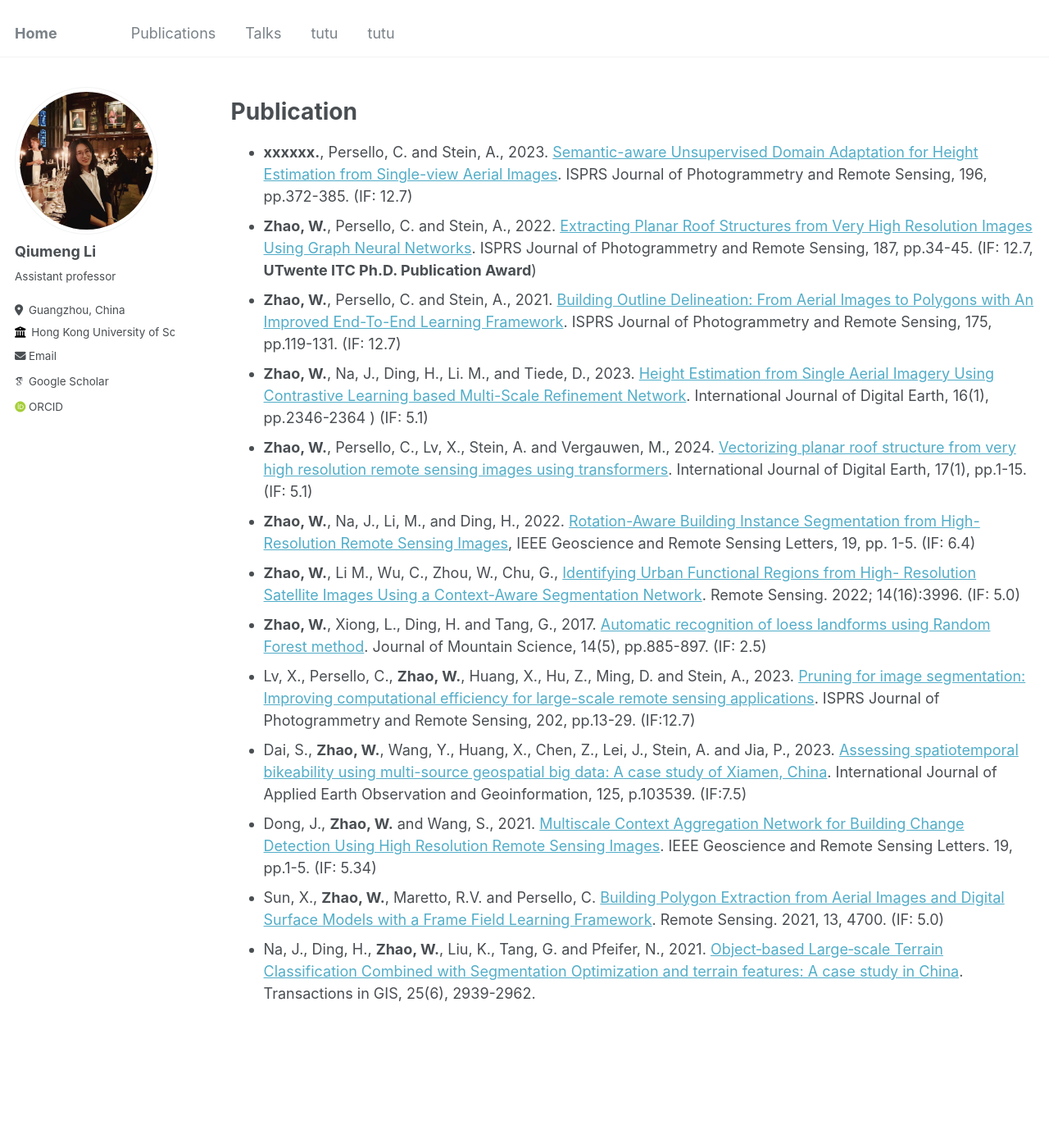
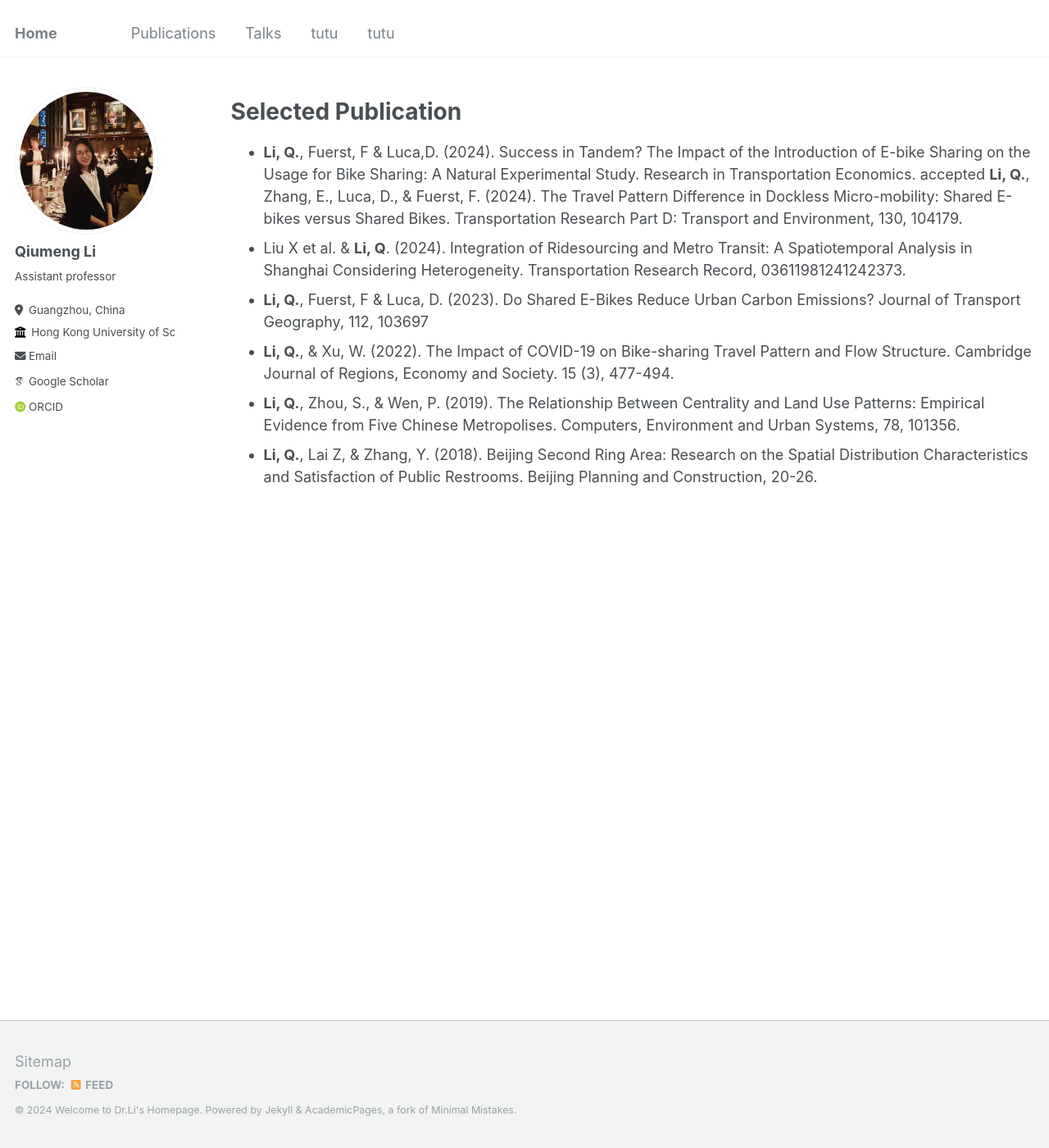
Before and after one commit to qiumengl/qiumengl.github.io, a Jekyll site: the page built from _pages/publications.md, in a window 1280 px wide and 1400 px high. Shown: the whole window at 82% size. Built offline with Jekyll 4.4.1, drawn with Linux system fonts in a browser that asks for light colours; some web fonts are replaced.

Commit message:
Update publications.md

```diff
--- a/_pages/publications.md
+++ b/_pages/publications.md
@@ -4,23 +4,16 @@ permalink: /publications/
 author_profile: true
 ---
 {% include base_path %}
-Publication
+Selected Publication
 ======
 
 <!-- 2024
 ----- -->
 
-
-* **xxxxxx.**, Persello, C. and Stein, A., 2023. [Semantic-aware Unsupervised Domain Adaptation for Height Estimation from Single-view Aerial Images](https://www.sciencedirect.com/science/article/pii/S0924271623000096). ISPRS Journal of Photogrammetry and Remote Sensing, 196, pp.372-385. (IF: 12.7)
-* **Zhao, W.**, Persello, C. and Stein, A., 2022. [Extracting Planar Roof Structures from Very High Resolution Images Using Graph Neural Networks](https://www.sciencedirect.com/science/article/pii/S092427162200065X). ISPRS Journal of Photogrammetry and Remote Sensing, 187, pp.34-45. (IF: 12.7, **UTwente ITC Ph.D. Publication Award**)
-* **Zhao, W.**, Persello, C. and Stein, A., 2021. [Building Outline Delineation: From Aerial Images to Polygons with An Improved End-To-End Learning Framework](https://www.sciencedirect.com/science/article/pii/S0924271621000551). ISPRS Journal of Photogrammetry and Remote Sensing, 175, pp.119-131. (IF: 12.7)
-* **Zhao, W.**, Na, J., Ding, H., Li. M., and Tiede, D., 2023. [Height Estimation from Single Aerial Imagery Using Contrastive Learning based Multi-Scale Refinement Network](https://www.tandfonline.com/doi/full/10.1080/17538947.2023.2225881). International Journal of Digital Earth, 16(1), pp.2346-2364 ) (IF: 5.1)
-* **Zhao, W.**, Persello, C., Lv, X., Stein, A. and Vergauwen, M., 2024. [Vectorizing planar roof structure from very high resolution remote sensing images using transformers](https://www.tandfonline.com/doi/full/10.1080/17538947.2023.2292637). International Journal of Digital Earth, 17(1), pp.1-15. (IF: 5.1)
-* **Zhao, W.**, Na, J., Li, M., and Ding, H., 2022. [Rotation-Aware Building Instance Segmentation from High-Resolution Remote Sensing Images](https://ieeexplore.ieee.org/document/9858186), IEEE Geoscience and Remote Sensing Letters, 19, pp. 1-5. (IF: 6.4)
-* **Zhao, W.**, Li M., Wu, C., Zhou, W., Chu, G., [Identifying Urban Functional Regions from High- Resolution Satellite Images Using a Context-Aware Segmentation Network](https://www.mdpi.com/2072-4292/14/16/3996). Remote Sensing. 2022; 14(16):3996. (IF: 5.0)
-* **Zhao, W.**, Xiong, L., Ding, H. and Tang, G., 2017. [Automatic recognition of loess landforms using Random Forest method](https://link.springer.com/article/10.1007/s11629-016-4320-9). Journal of Mountain Science, 14(5), pp.885-897. (IF: 2.5)
-* Lv, X., Persello, C., **Zhao, W.**, Huang, X., Hu, Z., Ming, D. and Stein, A., 2023. [Pruning for image segmentation: Improving computational efficiency for large-scale remote sensing applications](https://www.sciencedirect.com/science/article/pii/S0924271623001417). ISPRS Journal of Photogrammetry and Remote Sensing, 202, pp.13-29. (IF:12.7)
-* Dai, S., **Zhao, W.**, Wang, Y., Huang, X., Chen, Z., Lei, J., Stein, A. and Jia, P., 2023. [Assessing spatiotemporal bikeability using multi-source geospatial big data: A case study of Xiamen, China](https://www.sciencedirect.com/science/article/pii/S1569843223003631). International Journal of Applied Earth Observation and Geoinformation, 125, p.103539. (IF:7.5)
-* Dong, J., **Zhao, W.** and Wang, S., 2021. [Multiscale Context Aggregation Network for Building Change Detection Using High Resolution Remote Sensing Images](https://ieeexplore.ieee.org/document/9578997). IEEE Geoscience and Remote Sensing Letters. 19, pp.1-5. (IF: 5.34)
-* Sun, X., **Zhao, W.**, Maretto, R.V. and Persello, C. [Building Polygon Extraction from Aerial Images and Digital Surface Models with a Frame Field Learning Framework](https://www.mdpi.com/2072-4292/13/22/4700). Remote Sensing. 2021, 13, 4700. (IF: 5.0)
-* Na, J., Ding, H., **Zhao, W.**, Liu, K., Tang, G. and Pfeifer, N., 2021. [Object‐based Large‐scale Terrain Classification Combined with Segmentation Optimization and terrain features: A case study in China](https://onlinelibrary.wiley.com/doi/full/10.1111/tgis.12795). Transactions in GIS, 25(6), 2939-2962.
+* **Li, Q.**, Fuerst, F & Luca,D. (2024). Success in Tandem? The Impact of the Introduction of E-bike Sharing on the Usage for Bike Sharing: A Natural Experimental Study.  Research in Transportation Economics. accepted
+**Li, Q.**, Zhang, E., Luca, D., & Fuerst, F. (2024). The Travel Pattern Difference in Dockless Micro-mobility: Shared E-bikes versus Shared Bikes. Transportation Research Part D: Transport and Environment, 130, 104179.
+* Liu X et al. & **Li, Q**. (2024). Integration of Ridesourcing and Metro Transit: A Spatiotemporal Analysis in Shanghai Considering Heterogeneity. Transportation Research Record, 03611981241242373.
+* **Li, Q.**, Fuerst, F & Luca, D. (2023). Do Shared E-Bikes Reduce Urban Carbon Emissions?  Journal of Transport Geography, 112, 103697
+* **Li, Q.**, & Xu, W. (2022). The Impact of COVID-19 on Bike-sharing Travel Pattern and Flow Structure. Cambridge Journal of Regions, Economy and Society. 15 (3), 477-494.
+* **Li, Q.**, Zhou, S., & Wen, P. (2019). The Relationship Between Centrality and Land Use Patterns: Empirical Evidence from Five Chinese Metropolises. Computers, Environment and Urban Systems, 78, 101356.
+* **Li, Q.**, Lai Z, & Zhang, Y. (2018). Beijing Second Ring Area: Research on the Spatial Distribution Characteristics and Satisfaction of Public Restrooms. Beijing Planning and Construction, 20-26.
```
